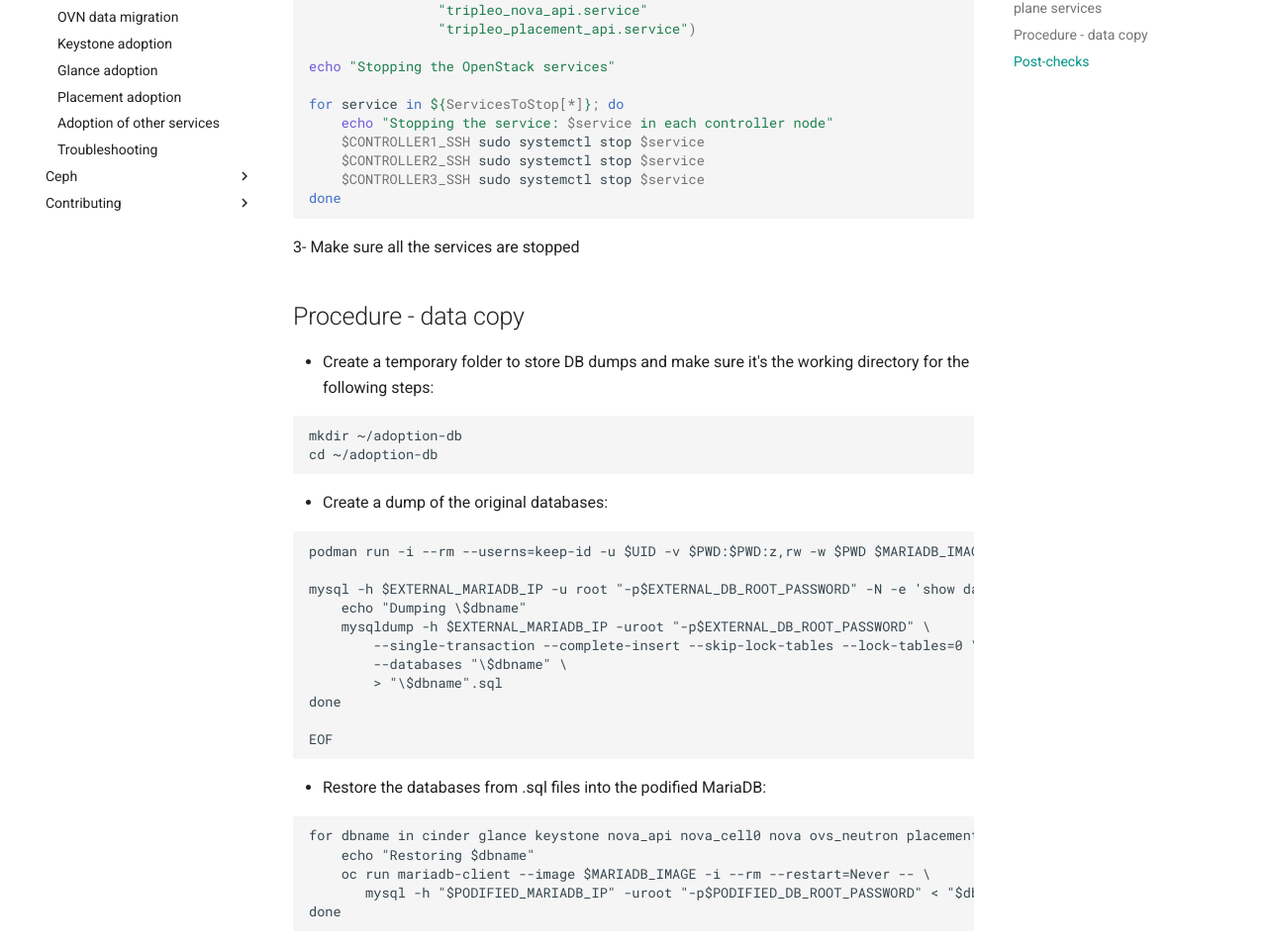
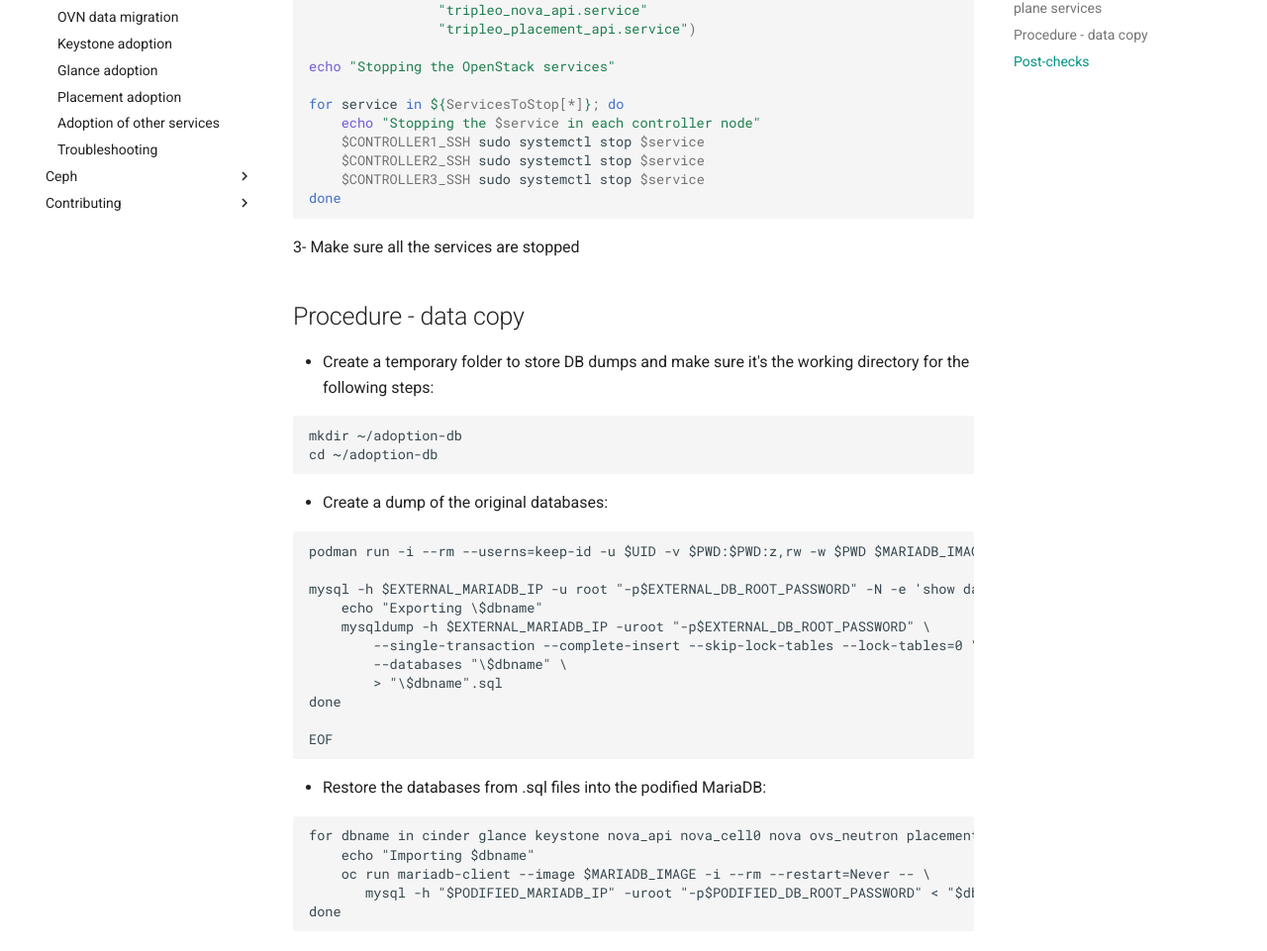
Before and after one commit to openstack-k8s-operators/data-plane-adoption, an MkDocs documentation site: the page built from docs/openstack/mariadb_copy.md, in a window 1280 px wide and 1400 px high, scrolled down 1650 px. Shown: the part 199-1160 px from the top of the window at 99% size. Built offline with MkDocs 1.6.1 and Material for MkDocs 9.7.7, drawn with Linux system fonts in a browser that asks for light colours; comment, search, counter and statistics services are not loaded; the version menu is left out.

Commit message:
Formulation tweaks in mariadb copy procedure

````diff
--- a/docs/openstack/mariadb_copy.md
+++ b/docs/openstack/mariadb_copy.md
@@ -92,7 +92,7 @@ ServicesToStop=("tripleo_horizon.service"
 echo "Stopping the OpenStack services"
 
 for service in ${ServicesToStop[*]}; do
-    echo "Stopping the service: $service in each controller node"
+    echo "Stopping the $service in each controller node"
     $CONTROLLER1_SSH sudo systemctl stop $service
     $CONTROLLER2_SSH sudo systemctl stop $service
     $CONTROLLER3_SSH sudo systemctl stop $service
@@ -117,7 +117,7 @@ done
   podman run -i --rm --userns=keep-id -u $UID -v $PWD:$PWD:z,rw -w $PWD $MARIADB_IMAGE bash <<EOF
 
   mysql -h $EXTERNAL_MARIADB_IP -u root "-p$EXTERNAL_DB_ROOT_PASSWORD" -N -e 'show databases' | while read dbname; do
-      echo "Dumping \$dbname"
+      echo "Exporting \$dbname"
       mysqldump -h $EXTERNAL_MARIADB_IP -uroot "-p$EXTERNAL_DB_ROOT_PASSWORD" \
           --single-transaction --complete-insert --skip-lock-tables --lock-tables=0 \
           --databases "\$dbname" \
@@ -131,7 +131,7 @@ done
 
   ```
   for dbname in cinder glance keystone nova_api nova_cell0 nova ovs_neutron placement; do
-      echo "Restoring $dbname"
+      echo "Importing $dbname"
       oc run mariadb-client --image $MARIADB_IMAGE -i --rm --restart=Never -- \
          mysql -h "$PODIFIED_MARIADB_IP" -uroot "-p$PODIFIED_DB_ROOT_PASSWORD" < "$dbname.sql"
   done
````
